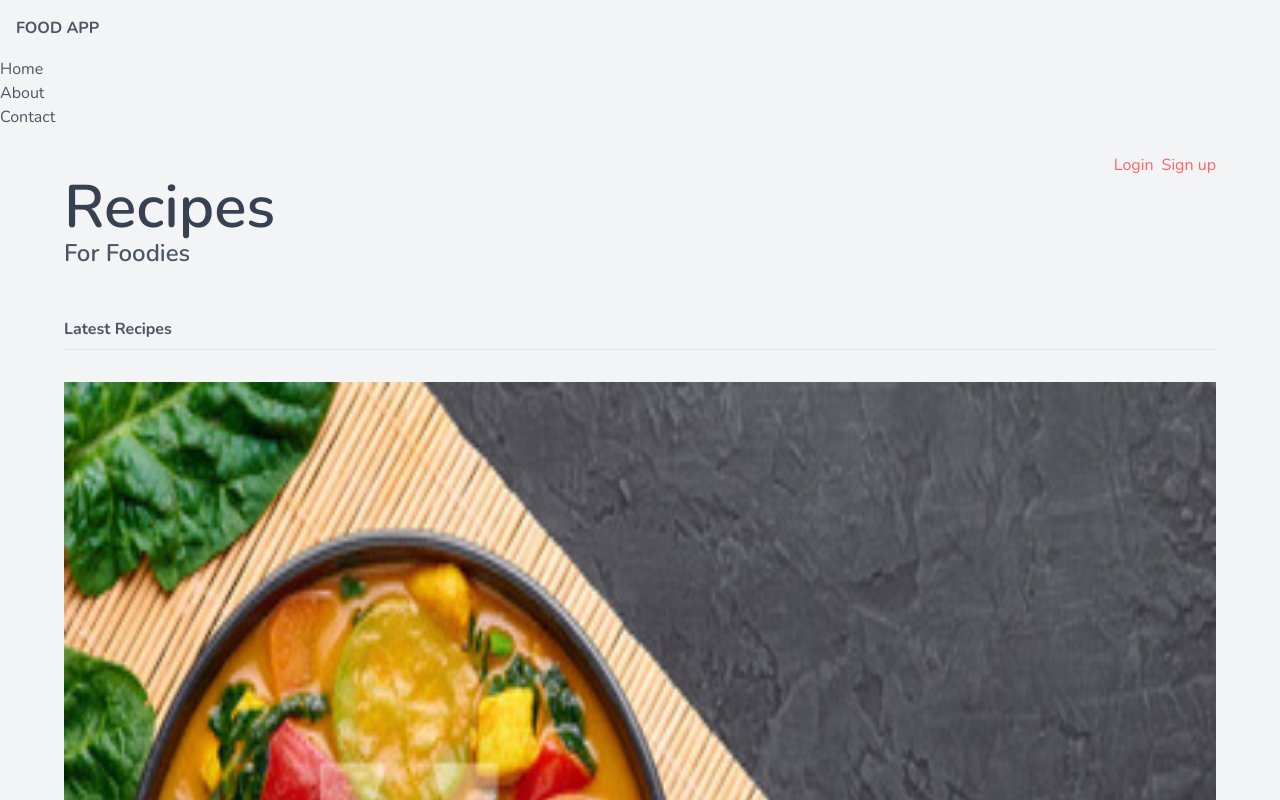
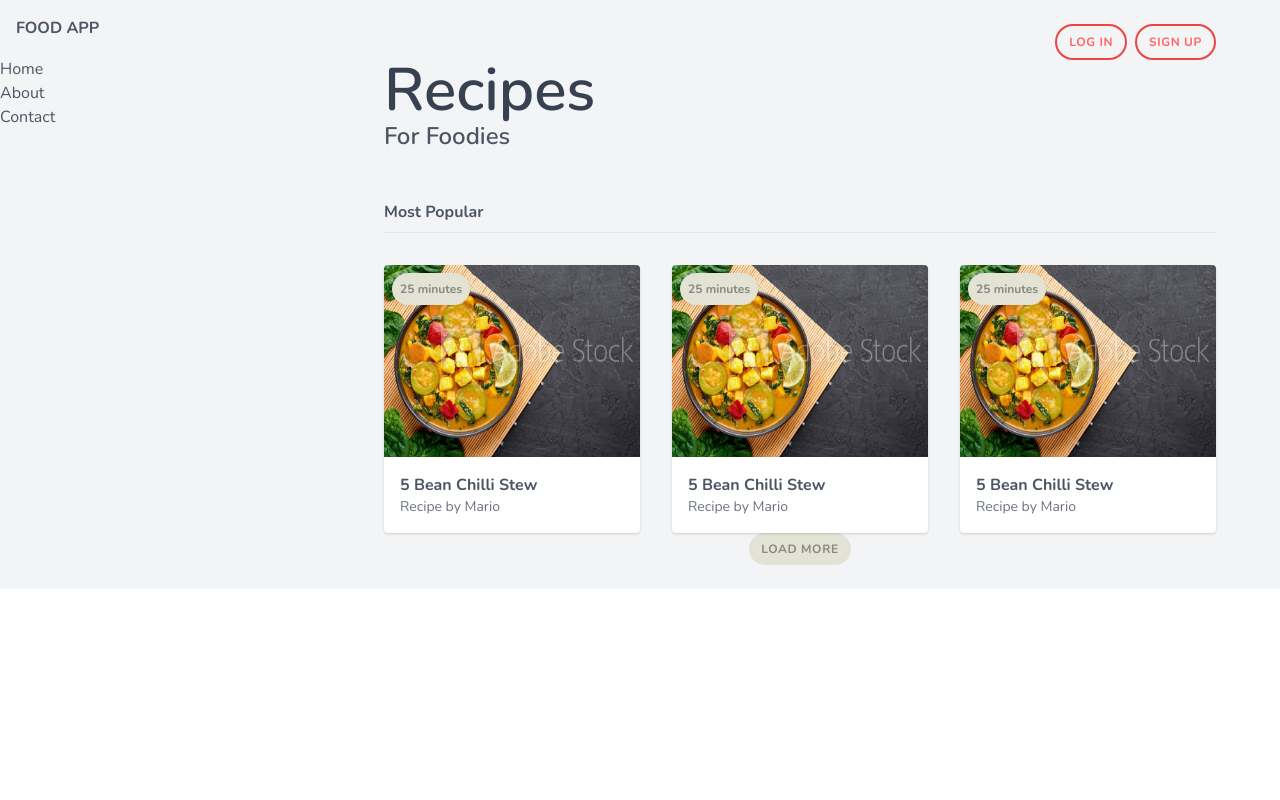
Before and after one commit to Rakib544/Food-Recipe-with-Next.js-and-Tailwindcss, a Next.js app: page / in a window 1280 px wide. Shown: the top 800 px of the page. Built offline with nearby package versions, Linux system fonts and the light colour scheme.

Commit message:
custom button design done

```diff
--- a/components/NavBar.js
+++ b/components/NavBar.js
@@ -1,7 +1,7 @@
 import Link from 'next/link';
 const NavBar = () => {
     return (
-        <nav>
+        <nav className="md:col-span-1">
             <div>
                 <h1 className="font-bold uppercase p-4 border-b border-gray-100">
                     <Link href="/">
--- a/components/PopularRecipes.js
+++ b/components/PopularRecipes.js
@@ -7,25 +7,62 @@
         <>
             <h4 className="font-bold mt-12 pb-2 border-b border-gray-200">Most Popular</h4>
 
-            <div className="mt-8">
+            <div className="mt-8 grid sm:grid-cols-2 md:grid-cols-3 gap-8">
 
-                <div className='bg-white rounded overflow-hidden shadow relative'>
+                <div className='card'>
                     <Image
                         src={curryImg}
                         alt="curry"
-                        height={400}
+                        height={300}
                         width={400}
                         layout="responsive"
-                        // className="w-full h-32 sm:h-48 object-cover"
+                    // className="w-full h-32 sm:h-48 object-cover"
                     />
                     <div className="p-4">
                         <span className="font-bold">5 Bean Chilli Stew</span>
                         <span className="block text-gray-500 text-sm">Recipe by Mario</span>
                     </div>
-                    <div className="bg-secondary-100 text-secondary-200 text-xs font-bold rounded-full p-2 absolute top-0 ml-2 mt-2">
+                    <div className="badge">
                         <span>25 minutes</span>
                     </div>
                 </div>
+
+                <div className='card'>
+                    <Image
+                        src={curryImg}
+                        alt="curry"
+                        height={300}
+                        width={400}
+                        layout="responsive"
+                    // className="w-full h-32 sm:h-48 object-cover"
+                    />
+                    <div className="p-4">
+                        <span className="font-bold">5 Bean Chilli Stew</span>
+                        <span className="block text-gray-500 text-sm">Recipe by Mario</span>
+                    </div>
+                    <div className="badge">
+                        <span>25 minutes</span>
+                    </div>
+                </div>
+
+                <div className='card'>
+                    <Image
+                        src={curryImg}
+                        alt="curry"
+                        height={300}
+                        width={400}
+                        layout="responsive"
+                    // className="w-full h-32 sm:h-48 object-cover"
+                    />
+                    <div className="p-4">
+                        <span className="font-bold">5 Bean Chilli Stew</span>
+                        <span className="block text-gray-500 text-sm">Recipe by Mario</span>
+                    </div>
+                    <div className="badge">
+                        <span>25 minutes</span>
+                    </div>
+                </div>
+
             </div>
         </>
     );
--- a/pages/index.js
+++ b/pages/index.js
@@ -6,16 +6,18 @@
 
 export default function Home() {
   return (
-    <div className="text-gray-600 font-body bg-gray-100">
+    <div className="text-gray-600 font-body bg-gray-100 grid md:grid-cols-4">
+
       <NavBar />
-      <main className="px-16 py-6">
+
+      <main className="px-16 py-6 md:col-span-3">
 
         <div className="flex justify-center md:justify-end">
           <Link href="/">
-            <a className="text-primary">Login</a>
+            <a className="text-primary btn md:border-2 md:border-red-500">Log in</a>
           </Link>
           <Link href="/">
-            <a className="text-primary ml-2">Sign up</a>
+            <a className="text-primary ml-2 btn md:border-2 md:border-red-500">Sign up</a>
           </Link>
         </div>
 
@@ -25,12 +27,12 @@
         </header>
 
         <div>
-          <LatestRecipes />
+          {/* <LatestRecipes /> */}
           <PopularRecipes />
         </div>
 
         <div className="flex justify-center">
-          <button className="bg-secondary-100 text-secondary-200">
+          <button className="bg-secondary-100 text-secondary-200 btn">
             Load More
           </button>
         </div>
--- a/styles/globals.css
+++ b/styles/globals.css
@@ -3,3 +3,15 @@
 @tailwind base;
 @tailwind components;
 @tailwind utilities;
+
+.card {
+    @apply bg-white rounded overflow-hidden shadow relative;
+}
+
+.badge {
+    @apply bg-secondary-100 text-secondary-200 text-xs font-bold rounded-full p-2 absolute top-0 ml-2 mt-2;
+}
+
+.btn{
+    @apply rounded-full py-2 px-3 uppercase text-xs font-bold cursor-pointer tracking-wider;
+}
```
